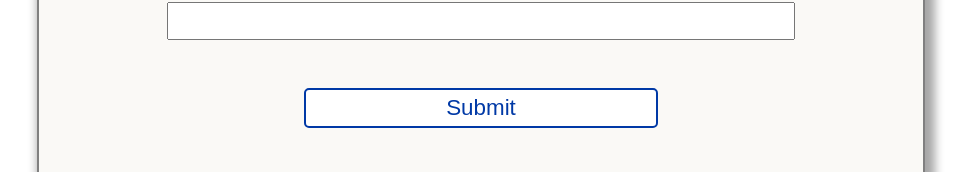
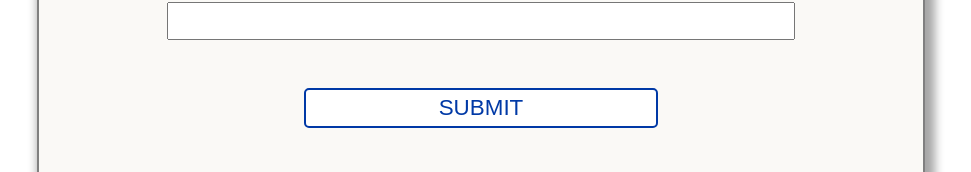
Before and after one commit to RomanusBett/react-app, a React (Create React App) app: page /login in a window 1280 px wide. Shown: the part 345-517 px from the top of the page, without its empty margins (159-1130 px from the left). Built offline with nearby package versions, Linux system fonts and the light colour scheme.

Commit message:
lazy loading implimentation

```diff
--- a/src/components/login.jsx
+++ b/src/components/login.jsx
@@ -7,10 +7,12 @@ import AuthContext from "../store/auth-context";
 const LoginPage = ()=>{
     const [email, setEmail] = useState();
     const [password, setPassword] = useState();
+    const [buttonText, setButtonText] = useState('SUBMIT');
 
     const authCtx = useContext(AuthContext);
 
     function loginUser(){
+        setButtonText('loading...');
         fetch('https://identitytoolkit.googleapis.com/v1/accounts:signInWithPassword?key=AIzaSyCTv42i6dYMpWZGYiogDxi5TBUEjVahLhY',
         {
             method: 'POST',
@@ -41,6 +43,7 @@ const LoginPage = ()=>{
         }).catch((err)=>{
             alert(err.message);
         });
+
     }
 
 
@@ -65,7 +68,7 @@ const LoginPage = ()=>{
                     onChange={e => setPassword(e.target.value)}
                     id="" />
                 </div>
-                    <button className="submitbutton" type="button" onClick={e=>loginUser()}>Submit</button>
+                    <button className="submitbutton" type="button" onClick={e=>loginUser()}>{buttonText}</button>
                     <a href="/register">Don't have an account? Sign up</a>
             </form>
         </div>
--- a/src/components/register.jsx
+++ b/src/components/register.jsx
@@ -6,6 +6,7 @@ const RegisterPage = ()=>{
   const [email, setEmail] = useState();
   const [password, setPassword] = useState();
   const authCtx = useContext(AuthContext);
+  const [buttonText, setButtonText]=useState('SUBMIT');
 
   function isValidEmail() {
     return /\S+@\S+\.\S+/.test(email);
@@ -13,6 +14,7 @@ const RegisterPage = ()=>{
 
 
   const handleChange = () => {
+    setButtonText('loading...')
     if (!isValidEmail(email)) {
       alert('Email is invalid');
     } else {
@@ -73,7 +75,7 @@ return (
       />
     </div>
     <button className="submitbutton" type="button" onClick={e=>handleChange()}>
-      SUBMIT
+      {buttonText}
     </button>
     <a href="/login">Already have an account?</a>
   </form>
```
